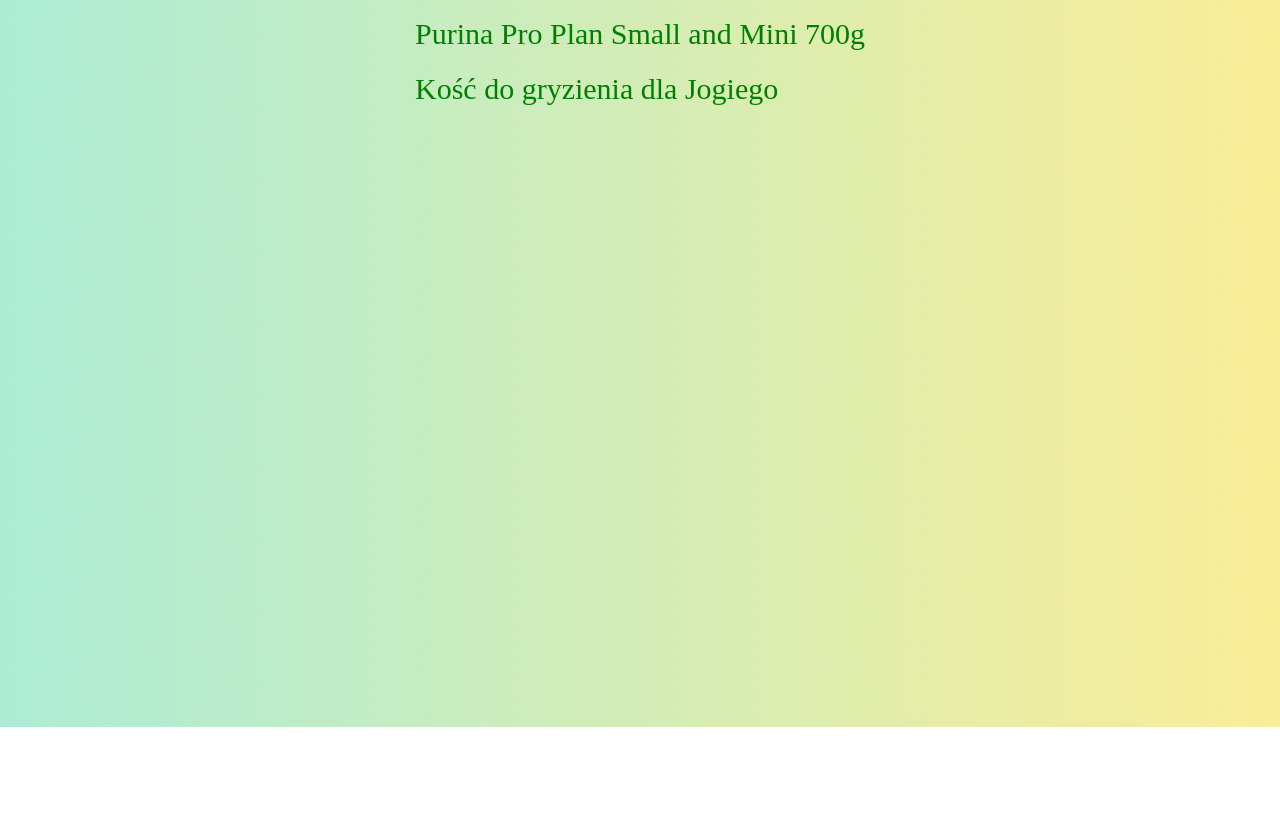
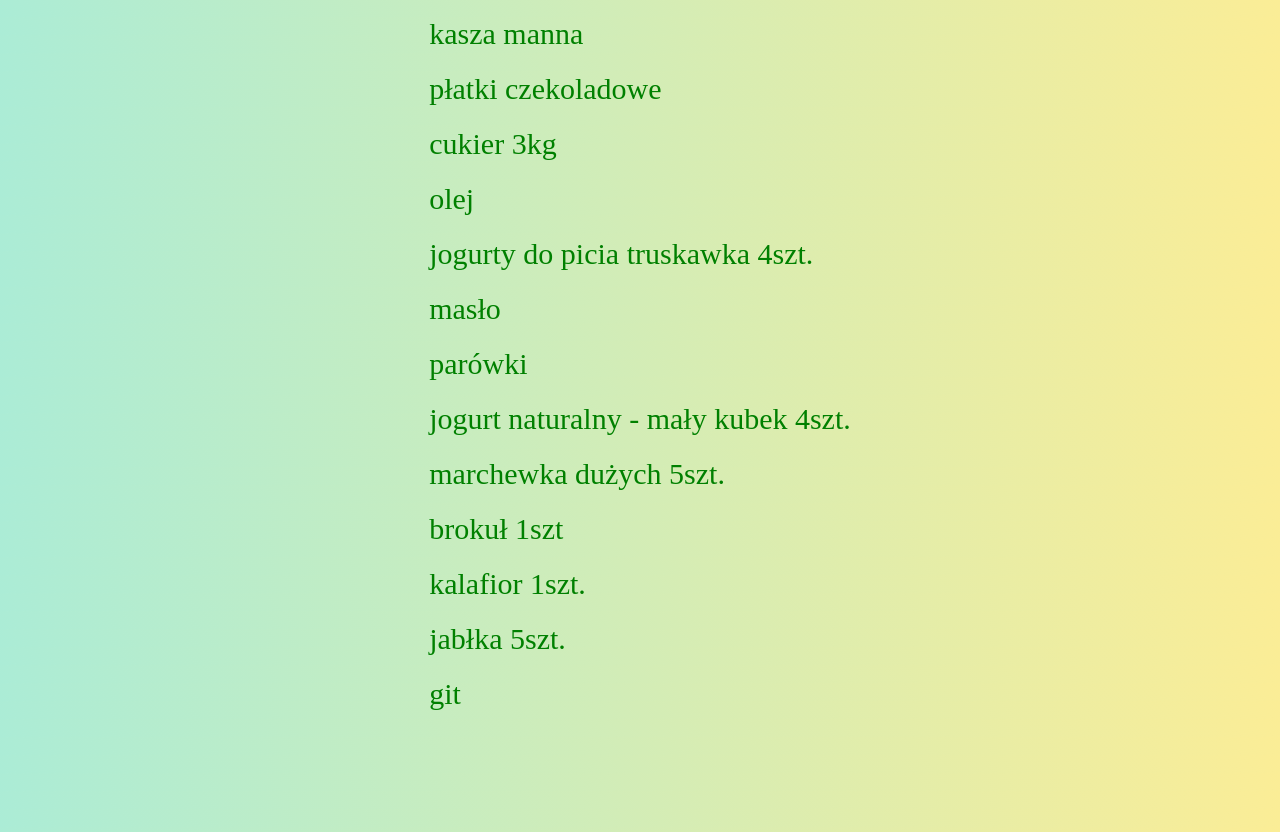
Before and after one commit to Edyta1500/zakupy2, a plain HTML site: page index.html in a window 1280 px wide. Shown: the part 73-905 px from the top of the page. Before the commit the page ends 800 px from the top, so only its background shows below. Drawn offline with Linux system fonts and the light colour scheme.

Commit message:
13_02_2023

```diff
--- a/index.html
+++ b/index.html
@@ -18,8 +18,23 @@
 
             <ul class="main__list--item">
 
-                <li class="item">Purina Pro Plan Small and Mini 700g </li>
-                <li class="item">Kość do gryzienia dla Jogiego</li>
+                <li class="item">kasza manna </li>
+                <li class="item">płatki czekoladowe</li>
+                <li class="item">cukier 3kg</li>
+                <li class="item">olej</li>
+                <li class="item">jogurty do picia truskawka 4szt.</li>
+                <li class="item">masło</li>
+                <li class="item">parówki</li>
+                <li class="item">jogurt naturalny - mały kubek 4szt.</li>
+                <li class="item">marchewka dużych 5szt.</li>
+                <li class="item">brokuł 1szt</li>
+                <li class="item">kalafior 1szt.</li>
+                <li class="item">jabłka 5szt.</li>
+                <li class="item">git</li>
+
+                <li class="item"></li>
+
+                <li class="item"></li>
 
             </ul>
         </div>
```
